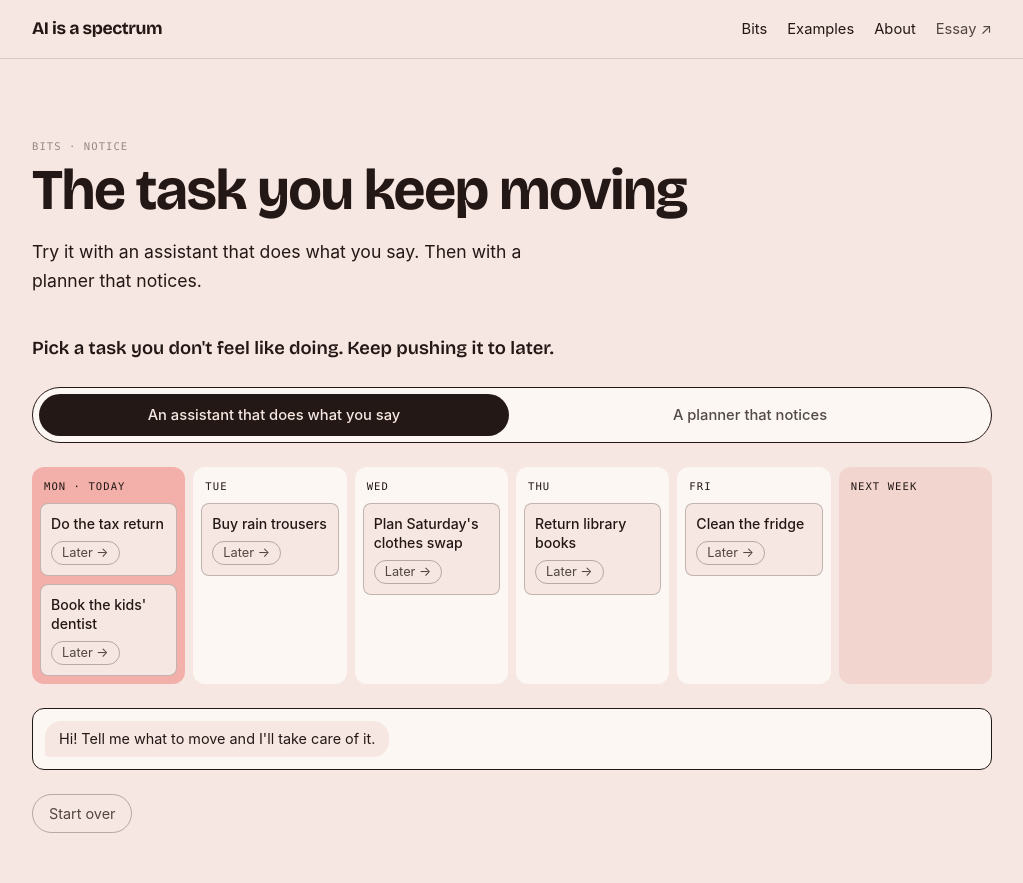
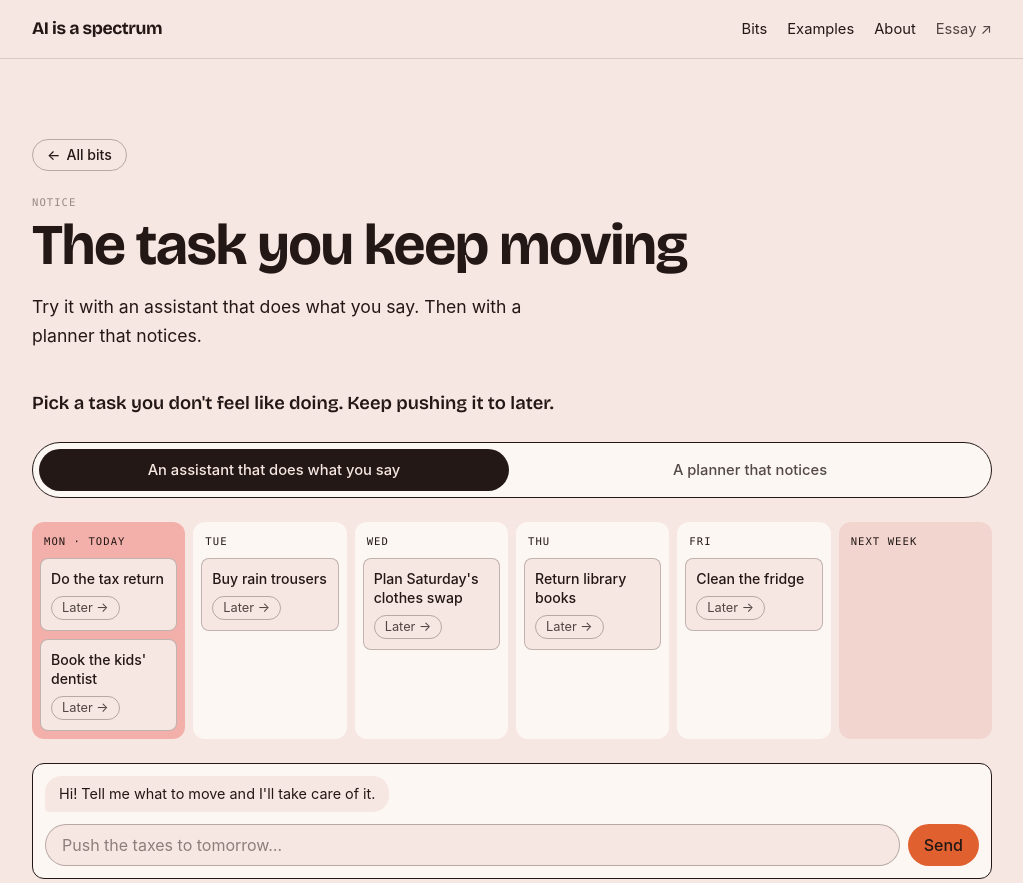
Before and after one commit to emmaklint/aiisaspectrum, a Next.js app: page /bits/the-task-you-keep-moving in a window 1280 px wide. Shown: the top 883 px of the page, without its empty margins (128-1151 px from the left). Built offline with nearby package versions, Linux system fonts and the light colour scheme; a web font is replaced by a local one.

Commit message:
Let the planner assistant take typed requests, add links back to all bits
Co-Authored-By: Claude Opus 5.5 <noreply@anthropic.com>
Claude-Session: https://claude.ai/code/session_01UzcxGq8JhZTSM1D1FgtCnH

```diff
--- a/components/bits/BitFrame.tsx
+++ b/components/bits/BitFrame.tsx
@@ -24,9 +24,13 @@ export function BitFrame({
 
   return (
     <main id="main" className={`mx-auto ${wide ? "max-w-5xl" : "max-w-3xl"} px-6 py-14 sm:px-8 sm:py-20`}>
-      <p className="tag">
-        <Link href="/bits" className="no-underline hover:text-ink">Bits</Link> · {capabilities[bit.capability].label}
-      </p>
+      <Link
+        href="/bits"
+        className="inline-flex items-center gap-1.5 rounded-full border-[1.5px] border-ink/30 px-3.5 py-1 text-[0.88rem] font-medium no-underline hover:border-ink"
+      >
+        <span aria-hidden="true">←</span> All bits
+      </Link>
+      <p className="tag mt-6">{capabilities[bit.capability].label}</p>
       <h1 className="mt-2 text-[2.6rem] leading-[0.95] text-balance sm:text-[3.6rem]">{bit.title}</h1>
       <p className="mt-5 max-w-[48ch] text-[1.1rem] leading-relaxed">{lede}</p>
 
@@ -60,6 +64,11 @@ export function BitFrame({
         </p>
         <p>{method.noAi}</p>
       </section>
+      <p className="mt-10">
+        <Link href="/bits" className="font-medium underline decoration-crayon decoration-2 underline-offset-4">
+          ← Back to all bits
+        </Link>
+      </p>
     </main>
   );
 }
--- a/components/bits/NoticeBit.tsx
+++ b/components/bits/NoticeBit.tsx
@@ -1,6 +1,7 @@
 "use client";
 
-import { useState } from "react";
+import { useEffect, useRef, useState } from "react";
+import { ChatInput } from "./ui";
 
 const DAYS = ["Mon", "Tue", "Wed", "Thu", "Fri", "Next week"];
 const NOTICE_AT = 3;
@@ -37,6 +38,23 @@ const start = (): Task[] => [
 type Mode = "assistant" | "planner";
 const cheer = ["Done!", "All set!", "Sure thing!", "No problem!", "Easy!"];
 
+const TASK_WORDS: [RegExp, string][] = [
+  [/tax/, "tax"],
+  [/dentist|teeth/, "dentist"],
+  [/trouser|rain|pants/, "trousers"],
+  [/swap|clothes/, "swap"],
+  [/librar|book/, "library"],
+  [/fridge/, "fridge"],
+];
+const DAY_WORDS: [RegExp, number][] = [
+  [/next week/, 5],
+  [/\bmon(day)?\b/, 0],
+  [/\btue(s|sday)?\b/, 1],
+  [/\bwed(nesday)?\b/, 2],
+  [/\bthu(rs|rsday)?\b/, 3],
+  [/\bfri(day)?\b/, 4],
+];
+
 export function NoticeBit() {
   const [mode, setMode] = useState<Mode>("assistant");
   const [tasks, setTasks] = useState<Task[]>(start);
@@ -45,6 +63,35 @@ export function NoticeBit() {
   const [asking, setAsking] = useState<string | null>(null);
   const [dragging, setDragging] = useState<string | null>(null);
   const [assistantMoves, setAssistantMoves] = useState(0);
+  const [draft, setDraft] = useState("");
+  const logRef = useRef<HTMLDivElement>(null);
+
+  useEffect(() => {
+    logRef.current?.scrollTo({ top: logRef.current.scrollHeight });
+  }, [log]);
+
+  /** The assistant understands "push the taxes to Thursday", "move the fridge to tomorrow". */
+  function tell() {
+    const text = draft.trim();
+    if (!text) return;
+    setDraft("");
+    const t = text.toLowerCase();
+    const said = (reply: string) => setLog((l) => [...l, `You: ${text}`, reply]);
+    const id = TASK_WORDS.find(([r]) => r.test(t))?.[1];
+    const task = tasks.find((x) => x.id === id);
+    if (!task) {
+      said("Which task? Just say something like “move the taxes to Thursday”.");
+      return;
+    }
+    let day = DAY_WORDS.find(([r]) => r.test(t))?.[1];
+    if (day === undefined) day = Math.min(5, task.day + 1);
+    if (day === task.day) {
+      said(`“${task.title}” is already on ${day === 5 ? "next week" : DAYS[day]}.`);
+      return;
+    }
+    setLog((l) => [...l, `You: ${text}`]);
+    moveTo(task.id, day);
+  }
 
   function moveTo(id: string, day: number) {
     const task = tasks.find((t) => t.id === id);
@@ -89,6 +136,7 @@ export function NoticeBit() {
     setMaybe([]);
     setAsking(null);
     setAssistantMoves(0);
+    setDraft("");
   }
 
   const noticing = (t: Task) => mode === "planner" && !t.settled && t.moves >= NOTICE_AT;
@@ -193,12 +241,21 @@ export function NoticeBit() {
 
       {mode === "assistant" ? (
         <div className="space-y-3">
-          <div className="flex max-h-48 flex-col gap-2 overflow-y-auto rounded-xl border-[1.5px] border-ink bg-paper p-3" aria-live="polite">
-            {log.map((m, i) => (
-              <p key={i} className="max-w-[90%] self-start rounded-2xl rounded-bl-sm bg-blush px-3.5 py-2 text-[0.9rem] leading-snug">
-                {m}
-              </p>
-            ))}
+          <div className="flex flex-col gap-3 rounded-xl border-[1.5px] border-ink bg-paper p-3">
+            <div ref={logRef} className="flex max-h-56 flex-col gap-2 overflow-y-auto" aria-live="polite">
+              {log.map((m, i) =>
+                m.startsWith("You: ") ? (
+                  <p key={i} className="max-w-[90%] self-end rounded-2xl rounded-br-sm bg-ink px-3.5 py-2 text-[0.9rem] leading-snug text-blush">
+                    {m.slice(5)}
+                  </p>
+                ) : (
+                  <p key={i} className="max-w-[90%] self-start rounded-2xl rounded-bl-sm bg-blush px-3.5 py-2 text-[0.9rem] leading-snug">
+                    {m}
+                  </p>
+                ),
+              )}
+            </div>
+            <ChatInput id="planner-chat" value={draft} onChange={setDraft} onSend={tell} placeholder="Push the taxes to tomorrow…" />
           </div>
           {assistantMoves >= 4 && (
             <p className="font-display text-[1.2rem] font-semibold">
```
